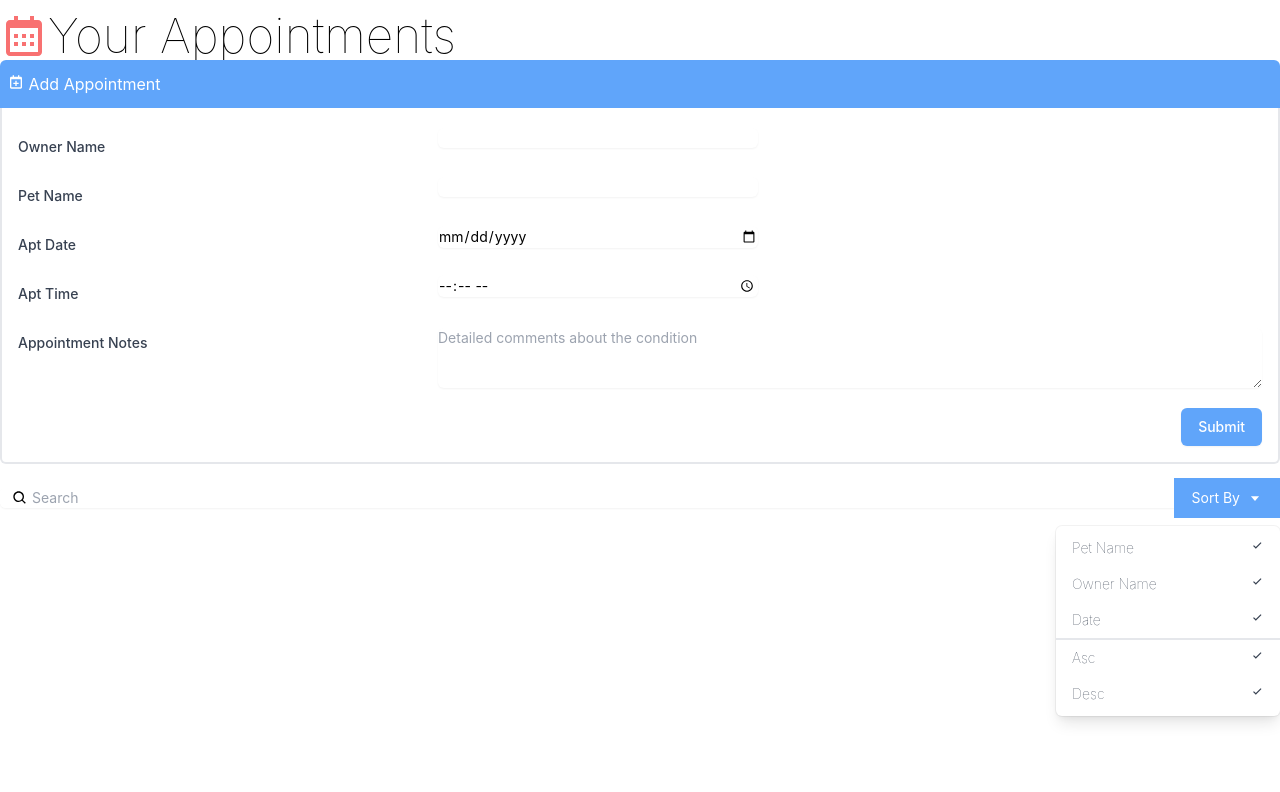
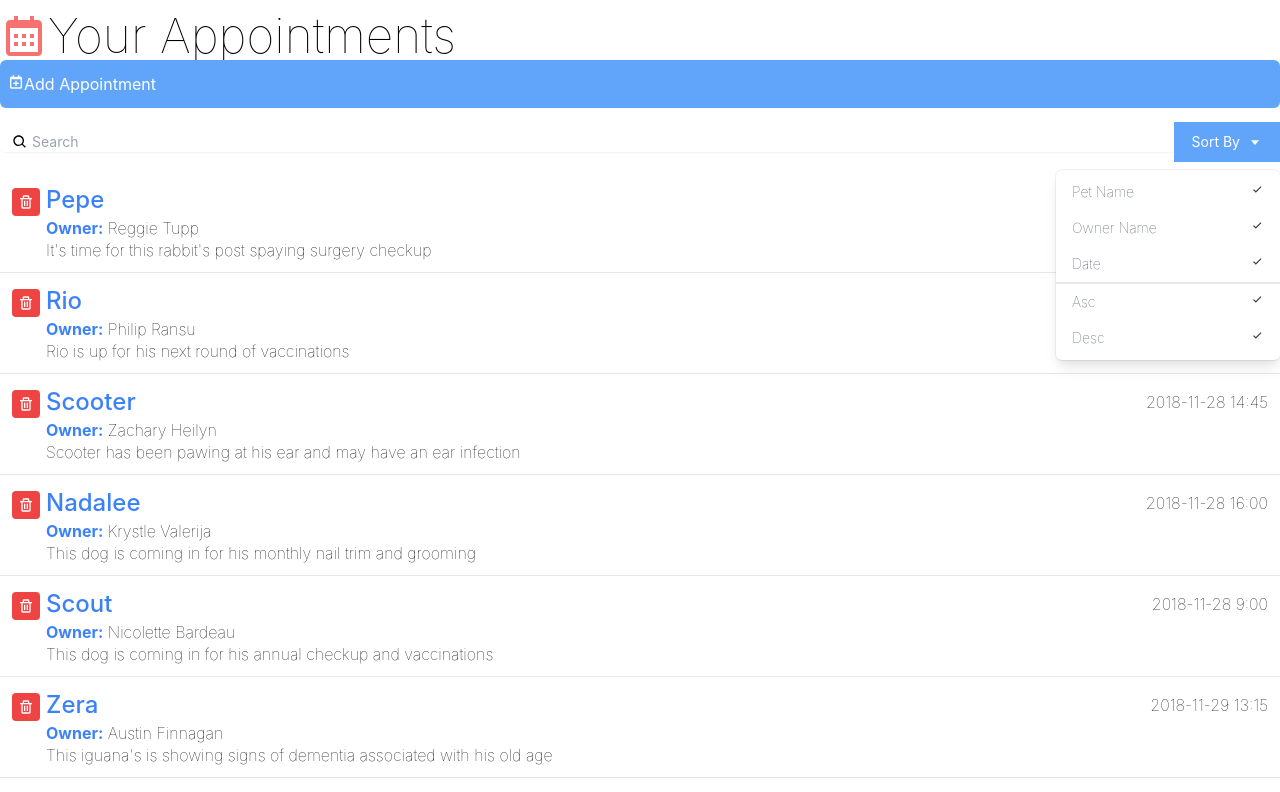
Before and after one commit to stijn-veren/rbi-rv, a React (Create React App) app: page / in a window 1280 px wide. Shown: the top 792 px of the page. Built offline with nearby package versions, Linux system fonts and the light colour scheme.

Commit message:
Add some styles and toggle

```diff
--- a/src/App.js
+++ b/src/App.js
@@ -1,6 +1,8 @@
 import { BiCalendar } from 'react-icons/bi'
 import AddAppointment from './components/AddAppointment'
+import AppointmentInfo from './components/AppointmentInfo'
 import Search from './components/Search'
+import appointmentList from './data.json'
 
 function App() {
   return (
@@ -9,8 +11,16 @@ function App() {
         <BiCalendar className="inline-block text-red-400 align-top" />
         Your Appointments
       </h1>
+
       <AddAppointment />
+
       <Search />
+
+      <ul className="divide-y divide-gray-200">
+        {appointmentList.map((appointment) => (
+          <AppointmentInfo key={appointment.id} appointment={appointment} />
+        ))}
+      </ul>
     </div>
   )
 }
--- a/src/components/AddAppointment.js
+++ b/src/components/AddAppointment.js
@@ -1,14 +1,25 @@
+import { useState } from 'react'
 import { BiCalendarPlus } from 'react-icons/bi'
 
 const AddAppointment = () => {
+  let [toggleForm, setToggleForm] = useState(false)
+
   return (
     <div>
-      <button className="bg-blue-400 text-white px-2 py-3 w-full text-left rounded-t-md">
+      <button
+        className={`bg-blue-400 text-white px-2 py-3 w-full text-left ${
+          toggleForm ? 'rounded-t-md' : 'rounded-md'
+        }`}
+        onClick={() => {
+          setToggleForm(!toggleForm)
+        }}
+      >
         <div>
-          <BiCalendarPlus className="inline-block align-text-top" /> Add
-          Appointment
+          <BiCalendarPlus className="inline-block align-text-top" />
+          Add Appointment
         </div>
       </button>
+      {toggleForm && (
         <div className="border-r-2 border-b-2 border-l-2 border-light-blue-500 rounded-b-md pl-4 pr-4 pb-4">
           <div className="sm:grid sm:grid-cols-3 sm:gap-4 sm:items-start  sm:pt-5">
             <label
@@ -107,6 +118,7 @@ const AddAppointment = () => {
             </div>
           </div>
         </div>
+      )}
     </div>
   )
 }
```
Lines whose indentation alone changed are shown as unchanged.
